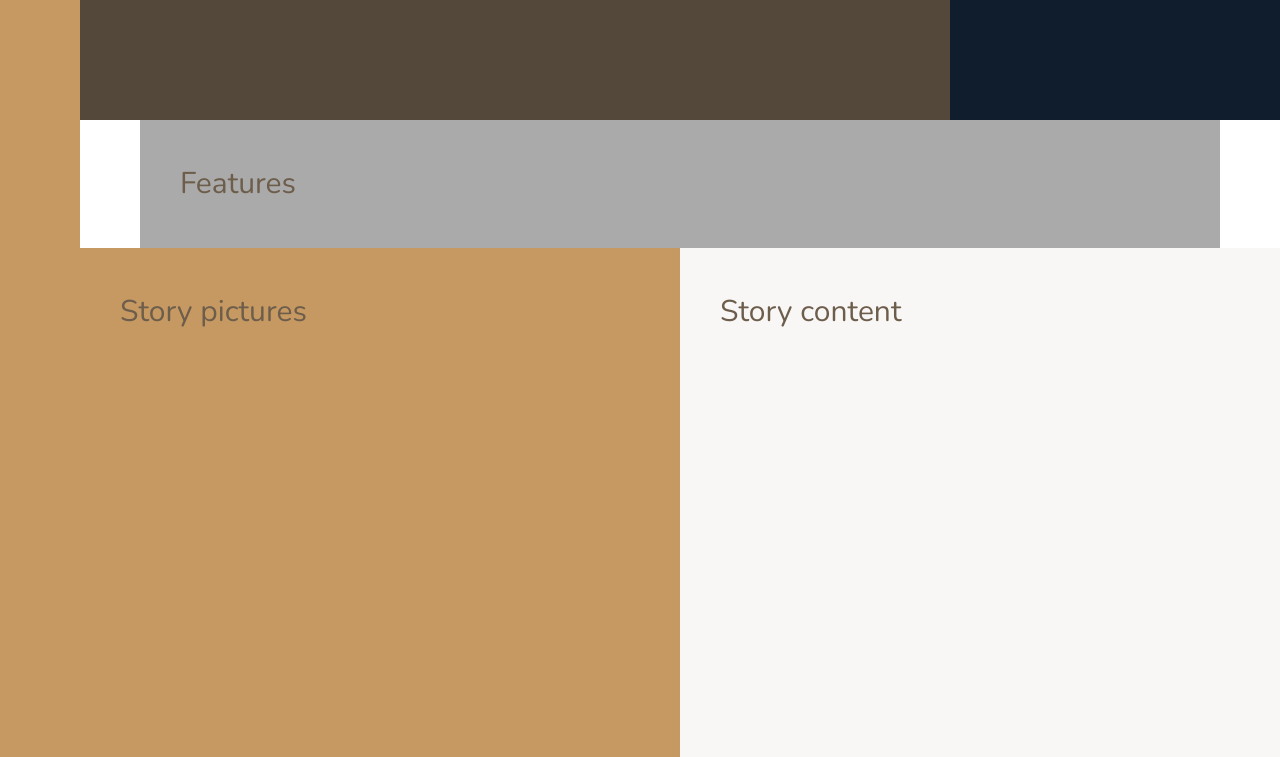
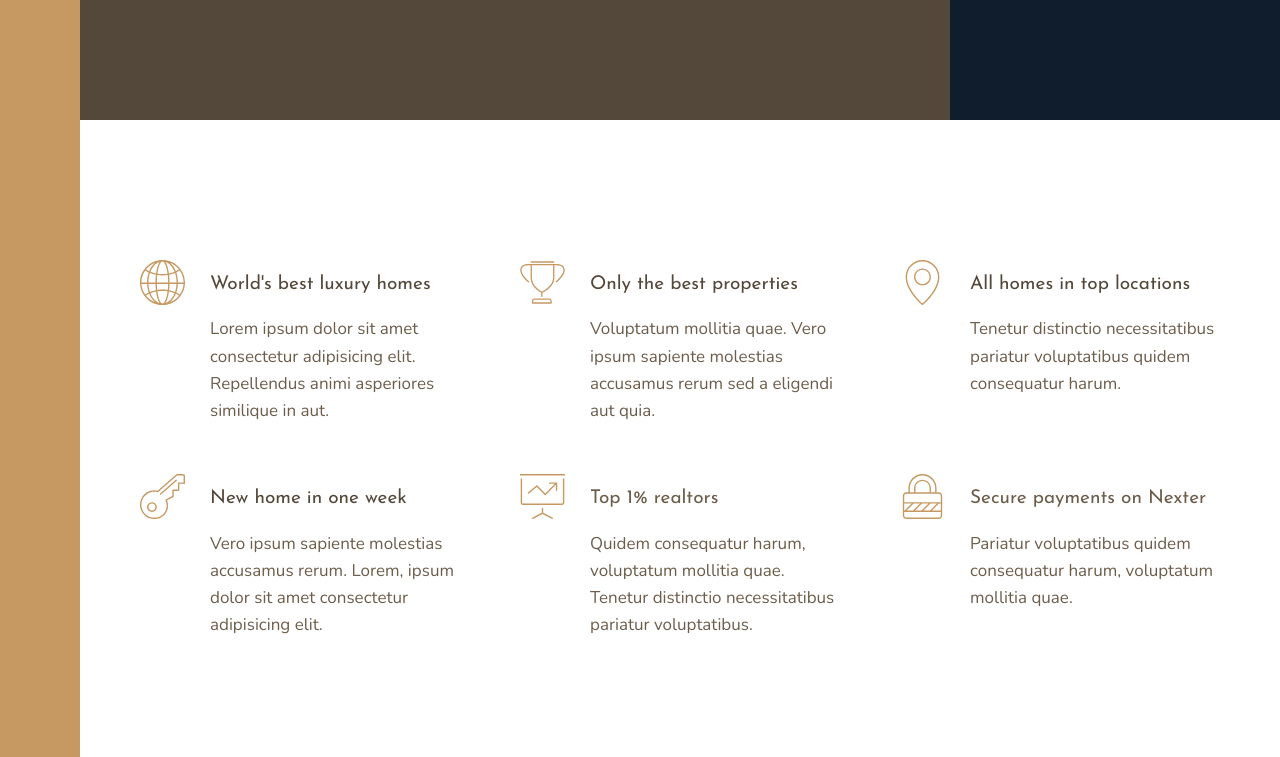
Before and after one commit to Djeeb/Nexter, a website: page index.html in a window 1280 px wide. Shown: the part 520-1277 px from the top of the page. Drawn offline with nearby package versions, Linux system fonts and the light colour scheme.

Commit message:
added features section

```diff
--- a/index.html
+++ b/index.html
@@ -25,7 +25,65 @@
         </div>
 
         <section class="features">
-            Features
+            <div class="feature">
+                <svg class="feature__icon">
+                    <use xlink:href="img/sprite.svg#icon-global"></use>
+                </svg>
+                <h4 class="heading-4 heading-4--dark">World's best luxury homes</h4>
+                <p class="feature__text">
+                    Lorem ipsum dolor sit amet consectetur adipisicing elit. Repellendus animi asperiores similique in aut.
+                </p>
+            </div>
+
+            <div class="feature">
+                <svg class="feature__icon">
+                    <use xlink:href="img/sprite.svg#icon-trophy"></use>
+                </svg>
+                <h4 class="heading-4 heading-4--dark">Only the best properties</h4>
+                <p class="feature__text">
+                    Voluptatum mollitia quae. Vero ipsum sapiente molestias accusamus rerum sed a eligendi aut quia.
+                </p>
+            </div>
+
+            <div class="feature">
+                <svg class="feature__icon">
+                    <use xlink:href="img/sprite.svg#icon-map-pin"></use>
+                </svg>
+                <h4 class="heading-4 heading-4--dark">All homes in top locations</h4>
+                <p class="feature__text">
+                    Tenetur distinctio necessitatibus pariatur voluptatibus quidem consequatur harum.
+                </p>
+            </div>
+
+            <div class="feature">
+                <svg class="feature__icon">
+                    <use xlink:href="img/sprite.svg#icon-key"></use>
+                </svg>
+                <h4 class="heading-4 heading-4--dark">New home in one week</h4>
+                <p class="feature__text">
+                    Vero ipsum sapiente molestias accusamus rerum. Lorem, ipsum dolor sit amet consectetur adipisicing elit.
+                </p>
+            </div>
+
+            <div class="feature">
+                <svg class="feature__icon">
+                    <use xlink:href="img/sprite.svg#icon-presentation"></use>
+                </svg>
+                <h4 class="heading-4">Top 1% realtors</h4>
+                <p class="feature__text">
+                    Quidem consequatur harum, voluptatum mollitia quae. Tenetur distinctio necessitatibus pariatur voluptatibus.
+                </p>
+            </div>
+
+            <div class="feature">
+                <svg class="feature__icon">
+                    <use xlink:href="img/sprite.svg#icon-lock"></use>
+                </svg>
+                <h4 class="heading-4">Secure payments on Nexter</h4>
+                <p class="feature__text">
+                    Pariatur voluptatibus quidem consequatur harum, voluptatum mollitia quae.
+                </p>
+            </div>
         </section>
 
         <div class="story__pictures">
--- a/sass/_base.scss
+++ b/sass/_base.scss
@@ -39,9 +39,4 @@ body {
     grid-template-rows: 80vh min-content 40vw repeat(3, min-content);
     grid-template-columns: [sidebar-start] 8rem [sidebar-end full-start] minmax(6rem, 1fr) [center-start]
     repeat(8, [col-start] minmax(min-content, 14rem) [col-end]) [center-end] minmax(6rem, 1fr) [full-end];
-
-    & > * {
-        padding: 40px;
-        font-size: 3rem;
-    }
 }
--- a/sass/_features.scss
+++ b/sass/_features.scss
@@ -1,4 +1,32 @@
 .features {
-    background-color: $color-grey-light-2;
     grid-column: center-start / center-end;
+
+    margin: 15rem 0;
+
+    display: grid;
+    //grid-template-columns: repeat(3, 1fr);
+    grid-template-columns: repeat(auto-fit, minmax(25rem, 1fr));
+    grid-gap: 6rem;
+
+    align-items: start;
 }
+
+.feature {
+
+    display: grid;
+    grid-template-columns: min-content 1fr;
+    grid-column-gap: 2.5rem;
+    grid-row-gap: 1.5rem;
+
+    &__icon {
+        fill: $color-primary;
+        width: 4.5rem;
+        height: 4.5rem;
+        grid-row: 1 / span 2;
+        transform: translateY(-1rem);
+    }
+
+    &__text {
+        font-size: 1.7rem;
+    }
+}
--- a/sass/_typography.scss
+++ b/sass/_typography.scss
@@ -0,0 +1,24 @@
+%heading {
+    font-family: $font-display;
+    font-weight: 400;
+}
+
+.heading-1 {
+    @extend %heading;
+}
+
+.heading-2 {
+    @extend %heading;
+}
+
+.heading-3 {
+    @extend %heading;
+}
+
+.heading-4 {
+    @extend %heading;
+    font-size: 1.9rem;
+
+    &--light { color: $color-grey-light-1; }
+    &--dark { color: $color-grey-dark-1; }
+}
```
Also changed, not shown: css/style.css.
